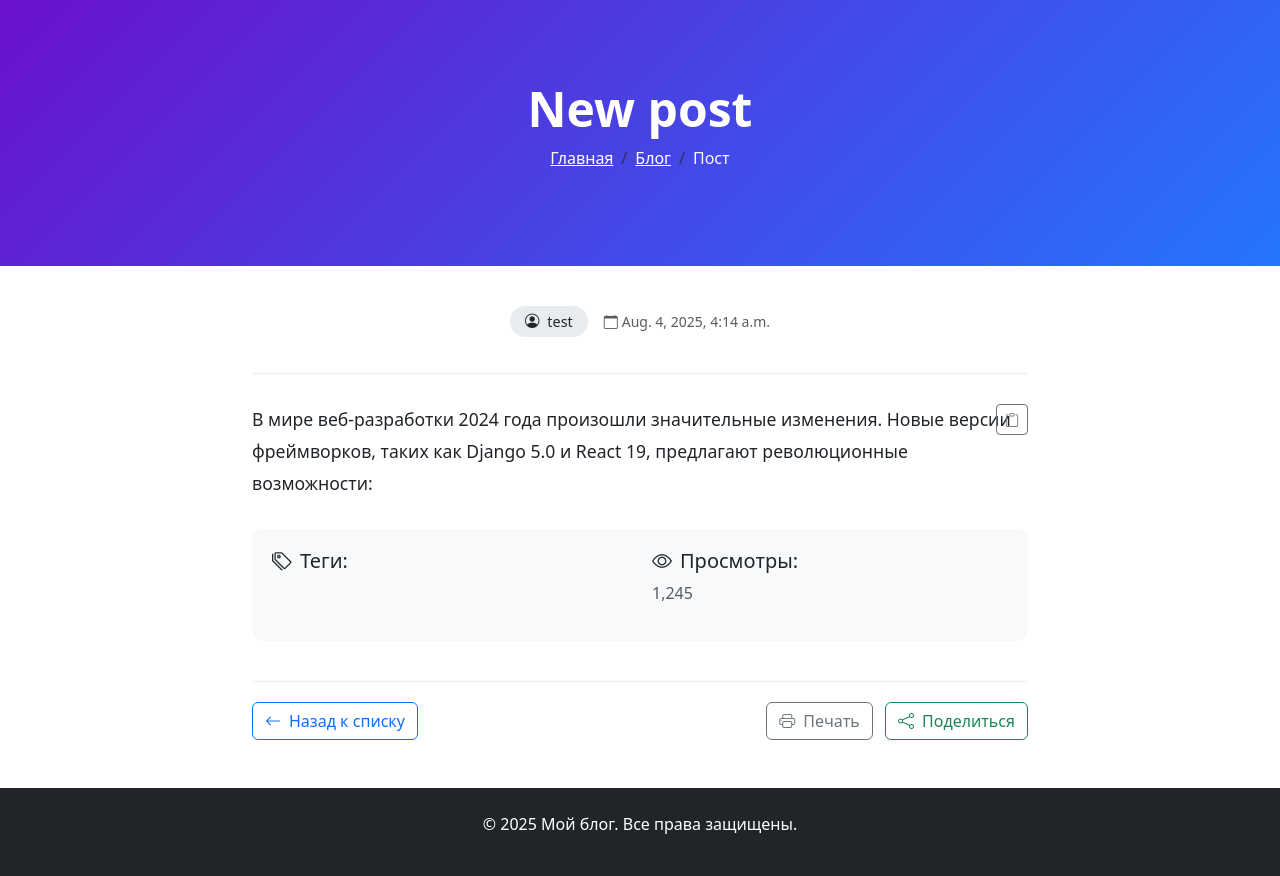
After one commit to Asaddjangodev/advanced_blog_app_with_features, a Django app: template blog/templates/single.html in a window 1280 px wide. The commit adds this page. Run offline with Django 5.2, Linux system fonts and the light colour scheme; the template is opened without the code that fills it: values that come from a table or form of the project are taken from there, others are empty; data comes from the database, SQL or seed files in the repository; both versions use the stored data as it was after the commit.

Commit message:
feat: add view to display a single blog post by slug if published

```diff
--- a/blog/admin.py
+++ b/blog/admin.py
@@ -4,6 +4,6 @@ from .models import Post
 
 
 class AuthorAdmin(admin.ModelAdmin):
-    list_display = ('title', 'slug', 'author')
+    list_display = ('title', 'status' ,'slug', 'author')
 
 admin.site.register(Post, AuthorAdmin)
--- a/blog/models.py
+++ b/blog/models.py
@@ -6,6 +6,11 @@ from autoslug import AutoSlugField
 
 # Create your models here.
 class Post(models.Model):
+
+    # creating new custom manager
+    class NewManager(models.Manager):
+        def get_queryset(self):
+            return super().get_queryset() .filter(status='published')
 
     options = (
         ('draft', 'Draft'),
@@ -18,6 +23,9 @@ class Post(models.Model):
     content = models.TextField()
     status = models.CharField(max_length=10, choices=options, default='draft')
 
+    objects = models.Manager() # default manager
+    newmanager = NewManager() # new custom manager
+
     # def save(self, *args, **kwargs):
     #     if not self.slug:
     #         self.slug = slugify(self.title)
--- a/blog/templates/index.html
+++ b/blog/templates/index.html
@@ -97,6 +97,7 @@
                     <div class="post-footer d-flex justify-content-between align-items-center">
                         <span class="author-badge">{{ post.author }}</span>
                         <small class="text-muted">{{ post.publish }}</small>
+                        <small class="text-muted">{{ post.status }}</small>
                     </div>
                 </div>
             </div>
--- /dev/null
+++ b/blog/templates/single.html
@@ -0,0 +1,181 @@
+{% load static %}
+<!DOCTYPE html>
+<html lang="ru">
+<head>
+    <meta charset="UTF-8">
+    <meta name="viewport" content="width=device-width, initial-scale=1.0">
+    <title>{{ post.title }} | Qicchu Блог</title>
+    <link href="https://cdn.jsdelivr.net/npm/bootstrap@5.3.0/dist/css/bootstrap.min.css" rel="stylesheet">
+    <link rel="stylesheet" href="https://cdn.jsdelivr.net/npm/bootstrap-icons@1.10.0/font/bootstrap-icons.css">
+    <style>
+        .hero-section {
+            background: linear-gradient(135deg, #6a11cb 0%, #2575fc 100%);
+            padding: 80px 0;
+            color: white;
+            margin-bottom: 40px;
+        }
+        .post-container {
+            max-width: 800px;
+            margin: 0 auto;
+        }
+        .post-header {
+            border-bottom: 1px solid #eee;
+            padding-bottom: 20px;
+            margin-bottom: 30px;
+        }
+        .post-content {
+            line-height: 1.8;
+            font-size: 1.1rem;
+        }
+        .post-content img {
+            max-width: 100%;
+            height: auto;
+            border-radius: 8px;
+            margin: 20px 0;
+        }
+        .post-meta {
+            background-color: #f8f9fa;
+            border-radius: 10px;
+            padding: 20px;
+            margin: 30px 0;
+        }
+        .author-badge {
+            background-color: #e9ecef;
+            border-radius: 20px;
+            padding: 5px 15px;
+            font-size: 0.9rem;
+            display: inline-block;
+        }
+        .action-buttons {
+            margin-top: 40px;
+            border-top: 1px solid #eee;
+            padding-top: 20px;
+        }
+        .copy-btn {
+            cursor: pointer;
+            transition: all 0.3s;
+        }
+        .copy-btn:hover {
+            transform: scale(1.1);
+        }
+    </style>
+</head>
+<body>
+    <!-- Герой-секция -->
+    <div class="hero-section">
+        <div class="container text-center">
+            <h1 class="display-5 fw-bold">{{ post.title }}</h1>
+            <nav aria-label="breadcrumb">
+                <ol class="breadcrumb justify-content-center">
+                    <li class="breadcrumb-item"><a href="{% url 'blog:homepage' %} " class="text-white">Главная</a></li>
+                    <li class="breadcrumb-item"><a href="{% url 'blog:homepage' %}" class="text-white">Блог</a></li>
+                    <li class="breadcrumb-item active text-light" aria-current="page">Пост</li>
+                </ol>
+            </nav>
+        </div>
+    </div>
+
+    <!-- Основное содержимое -->
+    <div class="container post-container">
+        <article>
+            <div class="post-header text-center">
+                <div class="d-flex justify-content-center align-items-center mb-3">
+                    <span class="author-badge me-3">
+                        <i class="bi bi-person-circle me-2"></i>{{ post.author }}
+                    </span>
+                    <small class="text-muted">
+                        <i class="bi bi-calendar me-1"></i>{{ post.publish }}
+                    </small>
+                </div>
+                {% if post.image %}
+                <img src="{{ post.image.url }}" alt="{{ post.title }}" class="img-fluid rounded mb-4">
+                {% endif %}
+            </div>
+
+            <div class="post-content position-relative">
+                <button class="copy-btn btn btn-sm btn-outline-secondary position-absolute top-0 end-0"
+                        onclick="copyToClipboard('post-content')"
+                        title="Копировать текст">
+                    <i class="bi bi-clipboard"></i>
+                </button>
+
+                <div id="post-content">
+                    {{ post.content|linebreaks }}
+                </div>
+            </div>
+
+            <div class="post-meta">
+                <div class="row">
+                    <div class="col-md-6">
+                        <h5><i class="bi bi-tags me-2"></i>Теги:</h5>
+                        <div class="tag-cloud">
+                            {% for tag in post.tags.all %}
+                            <a href="{% url 'blog:post_list_by_tag' tag.slug %}" class="btn btn-sm btn-outline-primary me-2 mb-2">
+                                {{ tag.name }}
+                            </a>
+                            {% endfor %}
+                        </div>
+                    </div>
+                    <div class="col-md-6">
+                        <h5><i class="bi bi-eye me-2"></i>Просмотры:</h5>
+                        <p class="text-muted">1,245</p>
+                    </div>
+                </div>
+            </div>
+        </article>
+
+        <div class="action-buttons d-flex justify-content-between">
+            <a href="{% url 'blog:homepage' %}" class="btn btn-outline-primary">
+                <i class="bi bi-arrow-left me-2"></i>Назад к списку
+            </a>
+            <div>
+                <button class="btn btn-outline-secondary me-2" onclick="window.print()">
+                    <i class="bi bi-printer me-2"></i>Печать
+                </button>
+                <button class="btn btn-outline-success" onclick="sharePost()">
+                    <i class="bi bi-share me-2"></i>Поделиться
+                </button>
+            </div>
+        </div>
+    </div>
+
+    <!-- Подвал -->
+    <footer class="bg-dark text-white py-4 mt-5">
+        <div class="container text-center">
+            <p>© {% now "Y" %} Мой блог. Все права защищены.</p>
+        </div>
+    </footer>
+
+    <!-- Bootstrap JS -->
+    <script src="https://cdn.jsdelivr.net/npm/bootstrap@5.3.0/dist/js/bootstrap.bundle.min.js"></script>
+
+    <script>
+        // Копирование текста поста
+        function copyToClipboard(elementId) {
+            const element = document.getElementById(elementId);
+            const text = element.innerText;
+
+            navigator.clipboard.writeText(text).then(() => {
+                const btn = document.querySelector('.copy-btn');
+                btn.innerHTML = '<i class="bi bi-check2"></i>';
+                setTimeout(() => {
+                    btn.innerHTML = '<i class="bi bi-clipboard"></i>';
+                }, 2000);
+            });
+        }
+
+        // Поделиться постом
+        function sharePost() {
+            if (navigator.share) {
+                navigator.share({
+                    title: '{{ post.title }}',
+                    text: 'Посмотрите этот интересный пост:',
+                    url: window.location.href
+                }).catch(console.error);
+            } else {
+                alert('Скопируйте ссылку: ' + window.location.href);
+            }
+        }
+    </script>
+</body>
+</html>
--- a/blog/urls.py
+++ b/blog/urls.py
@@ -5,4 +5,5 @@ app_name = 'blog'
 
 urlpatterns = [
     path('', views.home, name='homepage'),
+    path('<slug:post>/', views.post_single, name='post_single'),
 ]
```
Also changed, not shown: blog/views.py (+6 -4 lines), db.sqlite3.
